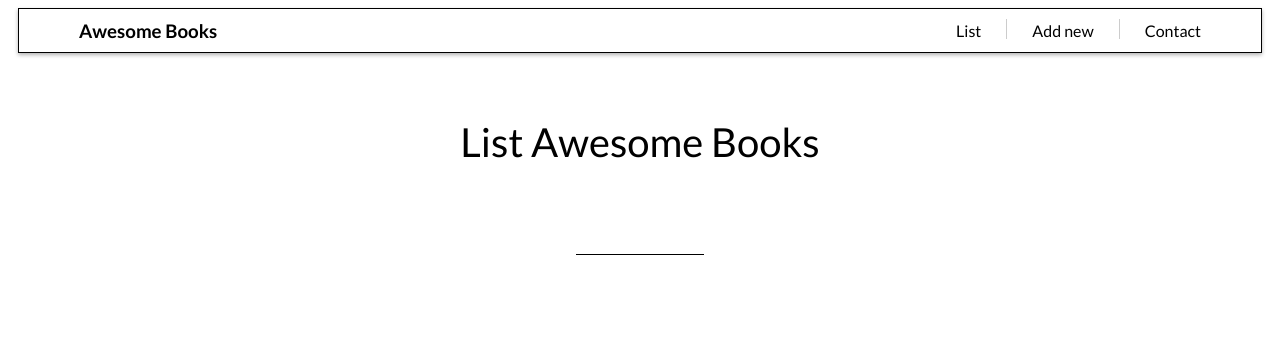
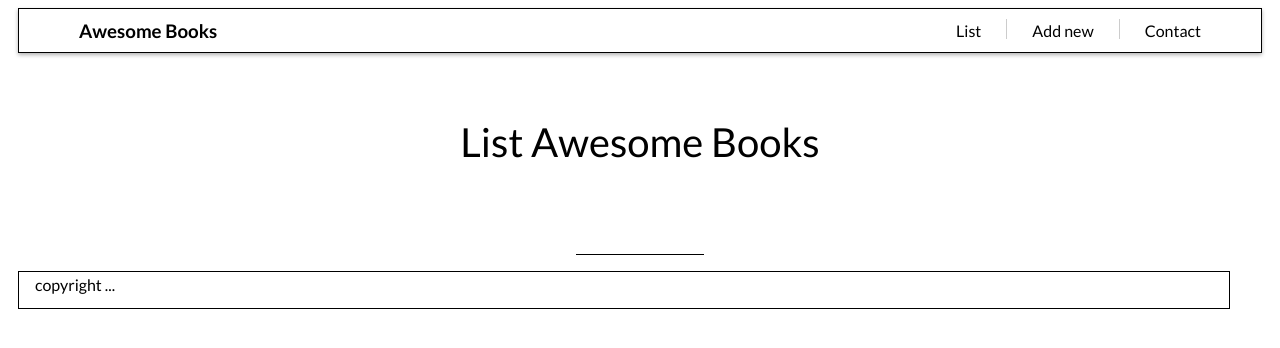
Before and after one commit to Tessyrich/Awesome-books, a website: page index.html in a window 1280 px wide. Drawn offline with Linux system fonts and the light colour scheme.

Commit message:
Add footer

```diff
--- a/index.html
+++ b/index.html
@@ -80,6 +80,10 @@
       </ul>
     </section>
 
+    <footer>
+      <div class="foot">copyright  ...</div>
+    </footer>
+
     <script src="./script.js"></script>
   </body>
 </html>
--- a/stylesheet.css
+++ b/stylesheet.css
@@ -187,3 +187,16 @@ fieldset {
 .hide {
   display: none;
 }
+
+footer {
+  margin-top: 1rem;
+  position: fixed;
+}
+
+.foot {
+  border: 1px solid black;
+  padding: 3px 1rem;
+  width: 92vw;
+  height: 30px;
+  margin: 0 10px;
+}
```
